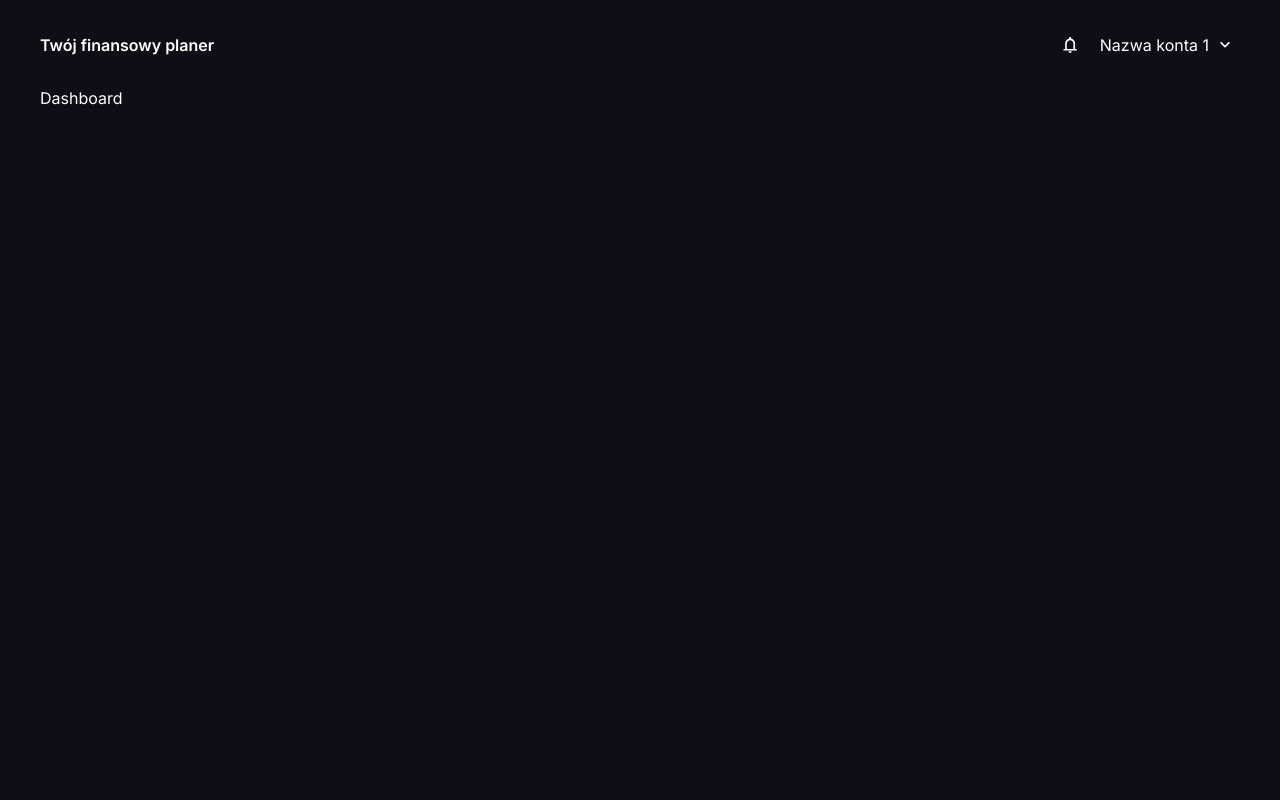
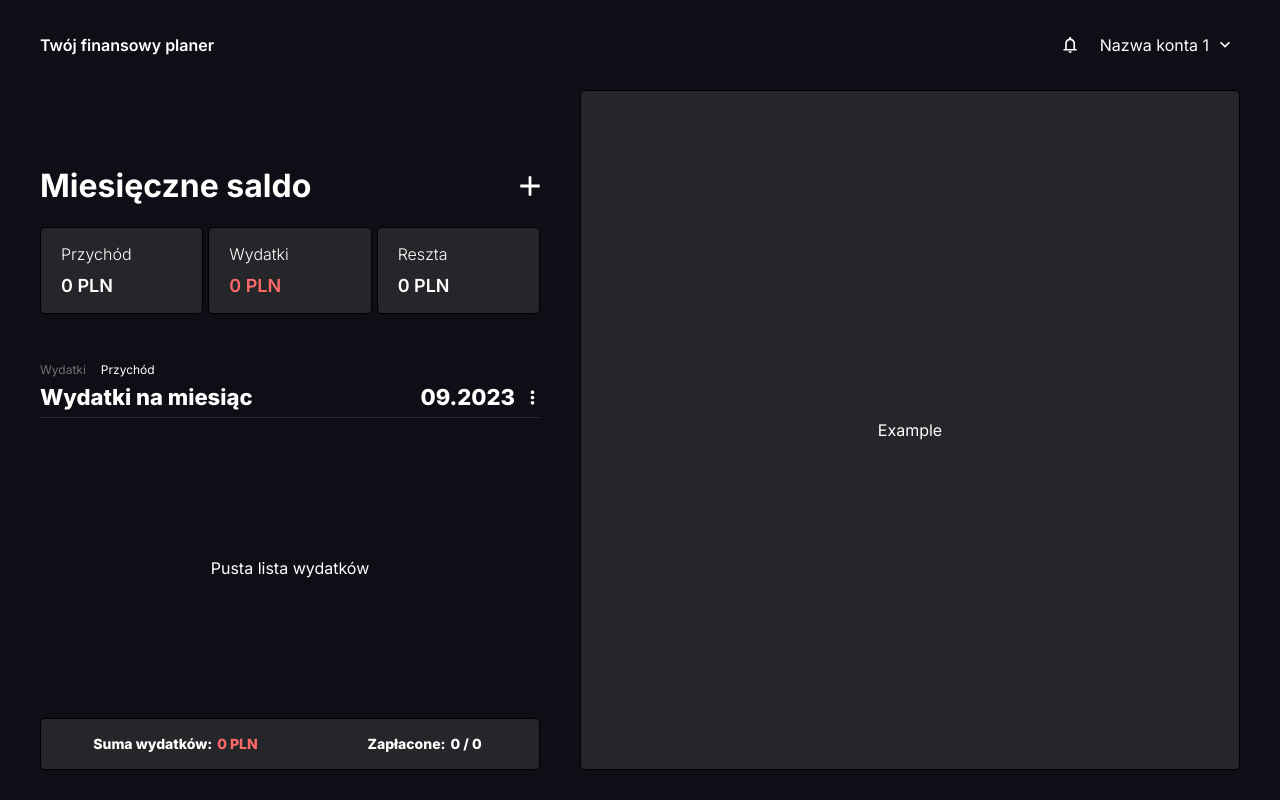
Before and after one commit to chudymikolaj/finance-app, a Next.js app: page /dashboard in a window 1280 px wide. Built offline with nearby package versions, Linux system fonts and the light colour scheme.

Commit message:
feat: add dashboard page and style noscroll page

```diff
--- /dev/null
+++ b/app/dashboard/dashboard.styled.tsx
@@ -0,0 +1,45 @@
+"use client";
+
+import styled from "styled-components";
+
+import { devices } from "@/styles/breakpoints";
+import { BORDER_RADIUS } from "@/styles/constants";
+import { FlexCenter, FlexColumnStart } from "@/styles/mixins.styled";
+
+export const DashboardContainer = styled.div`
+	width: 100%;
+	height: 100%;
+	display: grid;
+	grid-template-columns: 1fr;
+	gap: 5vh;
+
+	@media ${devices.lg} {
+		grid-template-columns: 1fr 1fr;
+	}
+
+	@media ${devices.xl} {
+		grid-template-columns: 500px 1fr;
+	}
+
+	@media ${devices["2xl"]} {
+		grid-template-columns: 500px 1fr;
+		gap: 100px;
+	}
+`;
+
+export const DashboardLeftColumn = styled.div`
+	${FlexColumnStart};
+
+	width: 100%;
+	height: 100%;
+`;
+
+export const DashboardRightColumn = styled.div`
+	${FlexCenter};
+
+	width: 100%;
+	height: 100%;
+	background-color: ${({ theme }) => theme.colorElement};
+	border: 1px solid ${({ theme }) => theme.colorBorder};
+	border-radius: ${BORDER_RADIUS};
+`;
--- a/app/dashboard/page.tsx
+++ b/app/dashboard/page.tsx
@@ -1,5 +1,19 @@
+import Wallet from "@/components/Wallet";
+import CashFlow from "@/components/CashFlow";
+import {
+	DashboardContainer,
+	DashboardLeftColumn,
+	DashboardRightColumn,
+} from "./dashboard.styled";
+
 export default function Dashboard() {
-  return (
-    <h1>Dashboard</h1>
-  )
+	return (
+		<DashboardContainer>
+			<DashboardLeftColumn>
+				<Wallet />
+				<CashFlow />
+			</DashboardLeftColumn>
+			<DashboardRightColumn>Example</DashboardRightColumn>
+		</DashboardContainer>
+	);
 }
--- a/components/CashFlow/CashFlow.styled.tsx
+++ b/components/CashFlow/CashFlow.styled.tsx
@@ -2,11 +2,21 @@ import styled from "styled-components";
 
 import Button from "@/components/Buttons/Button";
 
-import { FlexRow, FlexRowStart, FlexCenter } from "@/styles/mixins.styled";
+import {
+	FlexRow,
+	FlexRowStart,
+	FlexCenter,
+	FlexColumnStart,
+	FlexColumnSpaceBetween,
+} from "@/styles/mixins.styled";
 
 import { CUBICS, FONT_SIZE_BUTTONS } from "@/styles/constants";
 
 export const CashFlowContainer = styled.div`
+	${FlexColumnStart}
+
+	width: 100%;
+	height: 100%;
 	margin: auto;
 `;
 
@@ -24,6 +34,13 @@ export const CashFlowTab = styled.div<{ $isActive: boolean }>`
 	cursor: pointer;
 `;
 
+export const CashFlowLists = styled.div`
+	${FlexColumnSpaceBetween}
+
+	width: 100%;
+	height: 100%;
+`;
+
 export const CashFlowButton = styled(Button)`
 	font-size: ${FONT_SIZE_BUTTONS};
 
--- a/components/CashFlow/CashFlowHeader/CashFLowHeader.styled.tsx
+++ b/components/CashFlow/CashFlowHeader/CashFLowHeader.styled.tsx
@@ -21,6 +21,7 @@ export const CashFlowContainer = styled.div`
 export const CashFlowHeader = styled.div`
 	${FlexRowSpaceBetween}
 
+	width: 100%;
 	padding: 10px 0;
 	margin: 0 auto 20px;
 	gap: 15px;
--- a/components/CashFlow/CashFlowList/CashFlowList.styled.tsx
+++ b/components/CashFlow/CashFlowList/CashFlowList.styled.tsx
@@ -4,6 +4,8 @@ import { FlexColumn } from "@/styles/mixins.styled";
 const List = styled.ul`
 	${FlexColumn}
 	gap: 10px;
+
+	height: 100%;
 `;
 
 export default List;
--- a/components/CashFlow/CashFlowSummary/CashFlowSummary.styled.tsx
+++ b/components/CashFlow/CashFlowSummary/CashFlowSummary.styled.tsx
@@ -4,7 +4,6 @@ import {
 	FlexCenter,
 	FlexColumnStart,
 	FlexRowSpaceBetweenCenter,
-	FlexRowStart,
 } from "@/styles/mixins.styled";
 import { devices } from "@/styles/breakpoints";
 
@@ -18,6 +17,7 @@ export const CashFlowSummaryStyled = styled.div`
 		gap: 20px;
 	}
 
+	width: 100%;
 	padding: 18px 20px;
 	margin: 20px auto 0;
 
--- a/components/CashFlow/CashFlowSummary/index.tsx
+++ b/components/CashFlow/CashFlowSummary/index.tsx
@@ -26,7 +26,7 @@ const CashFlowSummaryComponent = ({
 					<>
 						<CashFlowSummaryWrapperStyled>
 							<CashFlowSummaryNameStyled>
-								Suma przychodu:
+								Suma wydatków:
 							</CashFlowSummaryNameStyled>
 							<CashFlowSummaryValueExpensiveStyled>
 								{sumList}
@@ -43,7 +43,7 @@ const CashFlowSummaryComponent = ({
 					<>
 						<CashFlowSummaryWrapperStyled>
 							<CashFlowSummaryNameStyled>
-								Suma wydatków:
+								Suma przychodu:
 							</CashFlowSummaryNameStyled>
 							<CashFlowSummaryValueRevenueStyled>
 								{sumList}
--- a/components/CashFlow/index.tsx
+++ b/components/CashFlow/index.tsx
@@ -19,6 +19,7 @@ import {
 	CashFlowContainer,
 	CashFlowTabs,
 	CashFlowTab,
+	CashFlowLists,
 } from "./CashFlow.styled";
 
 const expensesList: ObjectListType[] = [
@@ -138,6 +139,7 @@ const CashFlowComponent = () => {
 				</CashFlowTab>
 			</CashFlowTabs>
 
+			<CashFlowLists>
 				<CashFlowHeader />
 
 				<Suspense fallback={<Loader />}>
@@ -167,6 +169,7 @@ const CashFlowComponent = () => {
 						</CashFlowSummary>
 					)}
 				</Suspense>
+			</CashFlowLists>
 		</CashFlowContainer>
 	);
 };
```
Lines whose indentation alone changed are shown as unchanged.
